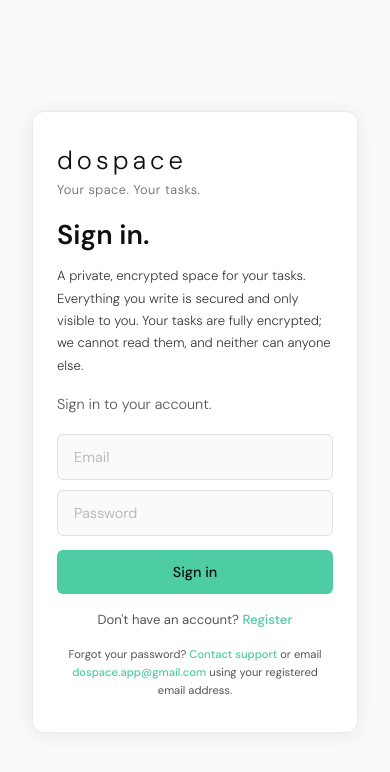
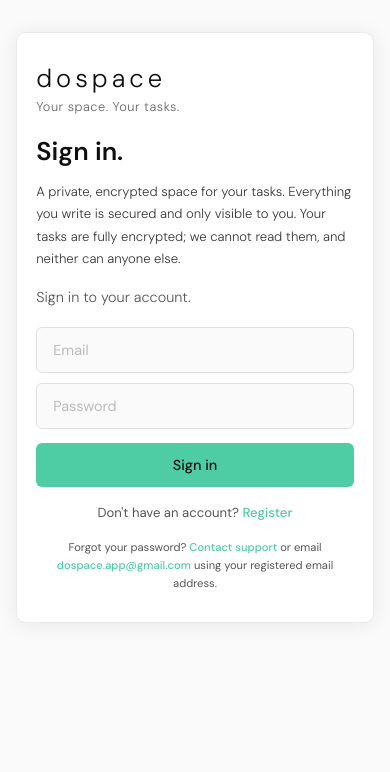
Before and after one commit to laybuh/todo-frontend, a React (Vite) app: page /login in a window 390 px wide. Shown: the top 772 px of the page. Built offline with nearby package versions, Linux system fonts and the light colour scheme.

Commit message:
Fixed client side routing.

```diff
--- a/src/index.css
+++ b/src/index.css
@@ -166,6 +166,7 @@ body {
   cursor: pointer;
   font-family: 'DM Sans', sans-serif;
   transition: all 0.2s ease;
+  text-decoration: none;
 }
 
 .logout-btn:hover {
@@ -319,24 +320,6 @@ body {
   padding: 2.5rem 0;
 }
 
-@media (max-width: 480px) {
-  .auth-box {
-    padding: 2rem 1.5rem;
-  }
-
-  .dashboard-header {
-    padding: 1rem 1.5rem;
-  }
-
-  .dashboard-main {
-    margin: 2rem auto;
-  }
-
-  .auth-box h1 {
-    font-size: 1.7rem;
-  }
-}
-
 .forgot-text {
   font-size: 0.70rem;
   color: #555;
@@ -364,6 +347,72 @@ body {
   opacity: 90%;
 }
 
-.logout-btn {
-  text-decoration: none;
+/* tablet */
+@media (max-width: 768px) {
+  .dashboard-header {
+    padding: 1rem 1.5rem;
+  }
+
+  .dashboard-main {
+    margin: 2rem auto;
+    padding: 0 1.5rem;
+  }
+
+  .auth-container {
+    padding: 1.5rem;
+  }
 }
+
+/* mobile */
+@media (max-width: 480px) {
+  .auth-container {
+    padding: 1rem;
+    align-items: flex-start;
+    padding-top: 2rem;
+  }
+
+  .auth-box {
+    padding: 1.8rem 1.2rem;
+    border-radius: 10px;
+  }
+
+  .auth-box h1 {
+    font-size: 1.6rem;
+  }
+
+  .dashboard-header {
+    padding: 0.9rem 1rem;
+    flex-wrap: wrap;
+    gap: 0.75rem;
+  }
+
+  .dashboard-header .brand {
+    margin-bottom: 0;
+  }
+
+  .dashboard-main {
+    margin: 1.5rem auto;
+    padding: 0 1rem;
+    gap: 1rem;
+  }
+
+  .dashboard-main h1 {
+    font-size: 1.3rem;
+  }
+
+  .add-form {
+    flex-direction: column;
+  }
+
+  .add-form button {
+    width: 100%;
+  }
+
+  .filter-tabs {
+    flex-wrap: wrap;
+  }
+
+  .todo-item {
+    padding: 0.75rem 0.85rem;
+  }
+}
```
Also changed, not shown: src/vercel.json (added).
